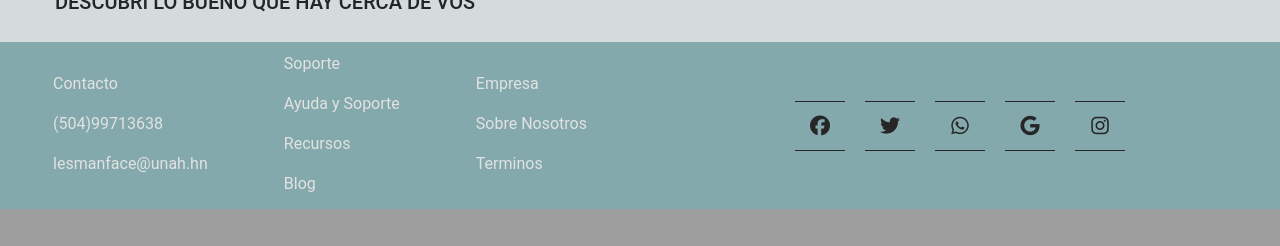
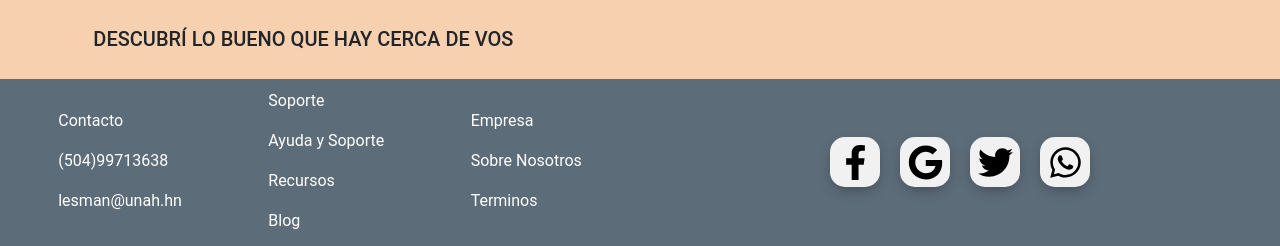
Before and after one commit to Mariojra/UNAHAMBRE, a PHP site: page /registro.html in a window 1280 px wide. Shown: the part 1005-1251 px from the top of the page. Before the commit the page ends 1214 px from the top, so only its background shows below. Run offline with PHP 8.4, Linux system fonts and the light colour scheme; some libraries are stand-ins or nearby versions.

Commit message:
estilos nuevos principal

```diff
--- a/css/registro.css
+++ b/css/registro.css
@@ -101,12 +101,11 @@ input{
     max-width: 10rem;
 }
 
-.contenedor-logo,
+/* .contenedor-logo,
 .contenedor-sesion,
 .contenedor-menu{
-    /*border: 1px solid black;*/
     width: 150px;
-}
+} */
 
 .text,.medio{
     width: rem;
@@ -135,7 +134,6 @@ nav li {
 nav a {
     color: #ffffff;
     font-size: 1.8rem;
-    text-transform: uppercase;
     border: 0.1rem solid transparent;
     padding: 0.7rem 1rem;
     border-radius: 0.3rem;
@@ -167,7 +165,7 @@ nav #icon {
 /* estilos contenedor */
 .contenedor-registro{
     width: 100%;
-    padding-bottom: 3rem ;
+    padding-bottom: 4rem !important;
     background: url(../img/registro.jpg), no-repeat;
     background-position: center center;
     background-size: cover;
@@ -221,7 +219,7 @@ nav #icon {
 
 .banner-registro{
     width: 100%;
-    background:  #d5dbdb;
+    background:  #f0b17a98;
 }
 
 div .p-descubri{
@@ -586,3 +584,11 @@ div .p-descubri{
 .is-invalidP ~ .invalid-feedbackP{
     display: block;
 }
+
+.terminos{
+    display: flex;
+}
+
+.terminos input{
+    margin-right: 1rem;
+}
--- a/funcionalidades/controlador-adminUsuario.js
+++ b/funcionalidades/controlador-adminUsuario.js
@@ -1665,6 +1665,7 @@ async function editarMenu(id){
           'access-token': sessionStorage.getItem('token')
         }
         }).then(res=>{
+          console.log(res);
         }).catch(function(error){
             console.log(error);
         });
--- a/registro.html
+++ b/registro.html
@@ -9,6 +9,7 @@
     <link rel="stylesheet" href="css/bootstrap-grid.css">
     <link rel="stylesheet" href="css/registro.css">
     <link rel="stylesheet" href="css/custom-swal.css">
+    <link rel="stylesheet" href="css/estilos.css">
     <title>Registro - Unahambre</title>
     <script src="https://kit.fontawesome.com/3268fdf5ed.js" ></script>
     <script src="js/jquery-3.4.1.js">
@@ -39,7 +40,7 @@
     </div>
     <!--INICIO DEL HEADER-->
     <header class="encabezado">
-        <nav class="navbar-registro">
+        <nav class="navbar navbar-inicial" id="navbar">
             <div class="marca">
                 <div class="contenedor-logo">
                     <div class="logo">
@@ -49,28 +50,31 @@
 
                 <div class="text middle">
                     <span>U</span>
-                    <span>N</span>
-                    <span>A</span>
-                    <span>H</span>
-                    <span class="hidden">A</span>
-                    <span class="hidden">M</span>
-                    <span class="hidden">B</span>
-                    <span class="hidden">R</span>
-                    <span class="hidden">E</span>
+                    <span>n</span>
+                    <span>a</span>
+                    <span>h</span>
+                    <span>a</span>
+                    <span>m</span>
+                    <span>b</span>
+                    <span>r</span>
+                    <span>e</span>
                 </div><!--fin animacion nombre-->
             </div>
 
             <div class="interaccion">
                 <ul>
-                    <li><a href="index.html">INICIO</a></li>
-                    <li><a href="principal.html">MENU</a></li>
-                    <li><a href="#unete">ACERCA DE</a></li>
-                    <li><a href="#contacto">CONTACTOS</a></li>
-                    <li><a href="login.html">INICIAR SESION</a></li>
+                    <li><a class="btn-navbar" href="index.html">Inicio</a></li>
+                    <li><a class="btn-navbar" href="principal.html">Menus</a></li>
+                    <li><a class="btn-navbar" href="#contacto">Contactos</a></li>
+                    <li id="ocultar_login"><a class="btn-navbar" href="login.html">Iniciar Sesion</a></li>
+                    <li id="ocultar_registro"><a class="active btn-navbar" href="registro.html">Registrarse</a></li>
                 </ul>
-                <label id="icon">
+                <label id="icon" class="icon-navbar" >
                     <i class="fas fa-bars"></i>
                 </label>
+                <!-- FOTO, INFO USUARIO CUANDO ESTÁ LOGUEADO -->
+                <div id="mostrar_drop_user">
+                </div>
             </div>
         </nav>
     </header>
@@ -123,11 +127,13 @@
                             </div>
                             <input type="text" placeholder="Identidad o No. cuenta" class="form-control" id="txt-idcuenta">
                             <input type="text" placeholder="Numero telefónico" class="form-control" id="txt-numTel">
+                            <div class="terminos">
                                 <input type="checkbox" id="cbox">
-                            <label for="cbox">Acepto <a href="#">terminos</a> y <a href="#">condiciones</a> del servicio.</label><br>
+                                <label for="cbox">Acepto <a target="_blank" href="img/TYCUNAHAMBRE.pdf">terminos y condiciones</a> del servicio.</label><br>
+                            </div>
                             <div class="div-btn"><input type="button" value="REGISTRAR" class="btn-registro" id="btn-registro"></div>
                             <!-- <button class="btn-registro">REGISTARSE</button> -->
-                            <p>¿Ya tienes una cuenta? <a href="#">Inicia sesión</a></p>
+                            <p>¿Ya tienes una cuenta? <a href="login.html">Inicia sesión</a></p>
                         </div>
                     </form>
                 </div>
@@ -146,14 +152,13 @@
     <!----------------------------------------------------------------------------------->
     <!-- INICIO DEL FOOTER-->
 
-    <footer class="footer">
-        <div class="container-fluid">
-            <div class="row">
-                <div class="contactos col-12 col-sm-12 col-md-6 col-lg-6 col-xl-6">
+    <footer class=" container-fluid">
+        <div class="row footer">
+            <div class="contactos col-xl-6 col-lg-6 col-md-12 col-sm-12 col-12">
                 <div class="contacto">
                     <p class="nosotros">Contacto</p>
                     <p class="nosotros">(504)99713638</p>
-                        <p class="nosotros">lesmanface@unah.hn</p>
+                    <p class="nosotros">lesman@unah.hn</p>
                 </div>
                 <div class="soporte">
                     <p class="nosotros">Soporte</p>
@@ -167,59 +172,31 @@
                     <p class="nosotros">Terminos</p>
                 </div>
             </div>
-                <div class="col-12 col-sm-12 col-md-6 col-lg-6 col-xl-6">
-                    <ul class="barra-contactos">
-                        <li>
-                            <a href="#">
-                                <span></span>
-                                <span></span>
-                                <span></span>
-                                <span></span>
-                                <i class="fab fa-facebook-f"></i>
+            <div class="red-social canal col-xl-6 col-lg-6 col-md-12 col-sm-12 col-12">
+                <a class="btn-social" href="#">
+                    <img class="icono" src="img/facebook-f-brands.svg" alt="">
                 </a>
-                        </li>
-                        <li>
-                            <a href="#">
-                                <span></span>
-                                <span></span>
-                                <span></span>
-                                <span></span>
-                                <i class="fab fa-twitter"></i>
+                <a class="btn-social" href="#">
+                    <img class="icono" src="img/google-brands.svg" alt="">
                 </a>
-                        </li>
-                        <li>
-                            <a href="#">
-                                <span></span>
-                                <span></span>
-                                <span></span>
-                                <span></span>
-                                <i class="fab fa-whatsapp"></i>
+                <a class="btn-social" href="#">
+                    <img class="icono" src="img/twitter-brands.svg" alt="">
                 </a>
-                        </li>
-                        <li>
-                            <a href="#">
-                                <span></span>
-                                <span></span>
-                                <span></span>
-                                <span></span>
-                                <i class="fab fa-google"></i>
+                <a class="btn-social" href="#">
+                    <img class="icono" src="img/whatsapp-brands.svg" alt="">
                 </a>
-                        </li>
-                        <li>
-                            <a href="#">
-                                <span></span>
-                                <span></span>
-                                <span></span>
-                                <span></span>
-                                <i class="fab fa-instagram"></i>
-                            </a>
-                        </li>
-                    </ul>
             </div>
         </div>
-        </div>
-
     </footer>
+    <script>
+        $(window).scroll(() => {
+            if ($("#navbar").offset().top > 150) {
+                $("#navbar").addClass("navbar-scroll")
+            } else {
+                $("#navbar").removeClass("navbar-scroll")
+            }
+        })
+    </script>
     <script src="js/jquery.min.js"></script>
     <script src="js/bootstrap.min.js"></script>
     <script src="https://unpkg.com/axios/dist/axios.min.js"></script>
```
Also changed, not shown: css/estilos.css (+0 -7 lines), login.html (+12 -2 lines). Lines whose indentation alone changed are shown as unchanged.
